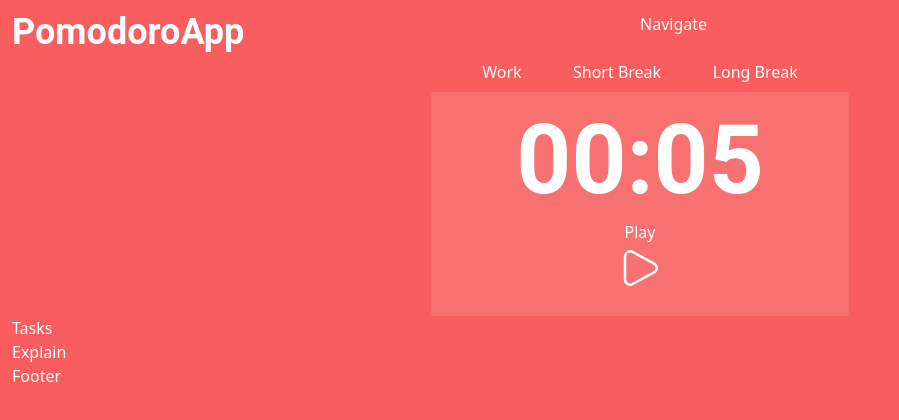
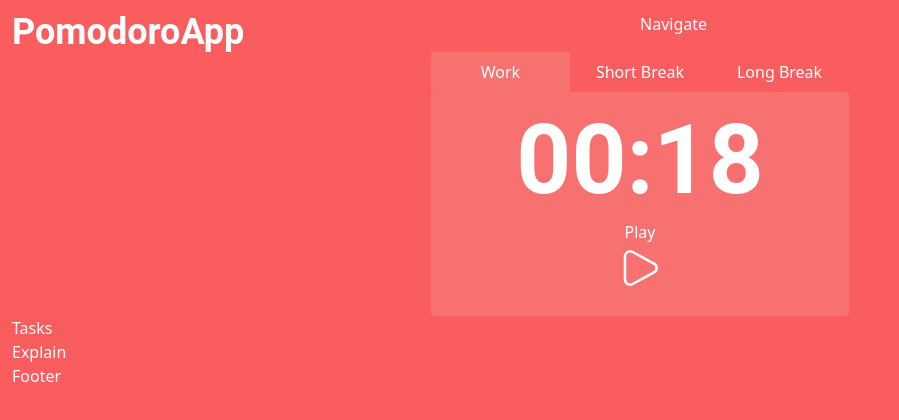
Before and after one commit to andresNeveu/pomodoro-app, a React (Vite) app: page / in a window 1280 px wide. Shown: the top 420 px of the page, without its empty margins (0-899 px from the left). Built offline with nearby package versions, Linux system fonts and the light colour scheme.

Commit message:
add change of timer

```diff
--- a/src/components/cards/Clock.tsx
+++ b/src/components/cards/Clock.tsx
@@ -5,11 +5,14 @@ import resetSVG from '/reset.svg';
 import nextSVG from '/next.svg';
 import { useEffect } from 'react';
 
-const Clock = () => {
+interface propsClock {
+	initialSeconds: number;
+}
+
+const Clock = (props: propsClock) => {
 	const { seconds, running, start, pause, reset, stop } = useTimer({
-		initialSeconds: 5,
+		initialSeconds: props.initialSeconds,
 	});
-	console.log('hola', running, seconds);
 
 	useEffect(() => {
 		if (!running && seconds === 0) {
--- a/src/components/sections/Timer.tsx
+++ b/src/components/sections/Timer.tsx
@@ -1,33 +1,42 @@
-import useTimer from '../../hooks/useTimer';
-import startSVG from '/start.svg';
-import pauseSVG from '/pause.svg';
-import resetSVG from '/reset.svg';
-import nextSVG from '/next.svg';
-import { useEffect } from 'react';
+import { useEffect, useState } from 'react';
 import Clock from '../cards/Clock';
 
+const nameTimes = ['Work', 'Short Break', 'Long Break'];
+const time = [18, 3, 6];
+
 const Timer = () => {
-	const { seconds, running, start, pause, reset, stop } = useTimer({
-		initialSeconds: 5,
-	});
-	console.log('hola', running, seconds);
+	const [mode, setMode] = useState(0);
+	const [clock, setClock] = useState<JSX.Element>();
 
 	useEffect(() => {
-		if (!running && seconds === 0) {
-			stop();
+		switch (mode) {
+			case 0:
+				setClock(<Clock key={time[0]} initialSeconds={time[0]} />);
+				break;
+			case 1:
+				setClock(<Clock key={time[1]} initialSeconds={time[1]} />);
+				break;
+			default:
+				setClock(<Clock key={time[2]} initialSeconds={time[2]} />);
+				break;
 		}
-	}, [running]);
+	}, [mode]);
 
 	return (
 		<>
-			<ul className='flex justify-evenly md:w-1/3 mx-auto py-2'>
-				<li>Work</li>
-				<li>Short Break</li>
-				<li>Long Break</li>
+			<ul className='flex justify-evenly md:w-1/3 mx-auto'>
+				{nameTimes.map((nameTime, index) => (
+					<li
+						key={nameTime}
+						className={`p-2 w-1/3 text-center ${mode === index ? 'bg-red-400' : null}`}
+					>
+						<button type='button' onClick={() => setMode(index)}>
+							{nameTime}
+						</button>
+					</li>
+				))}
 			</ul>
-			<section className='bg-red-400 rounded md:w-1/3 mx-auto px-2 py-4'>
-				<Clock />
-			</section>
+			<section className='bg-red-400 rounded md:w-1/3 mx-auto px-2 py-4'>{clock}</section>
 		</>
 	);
 };
```
